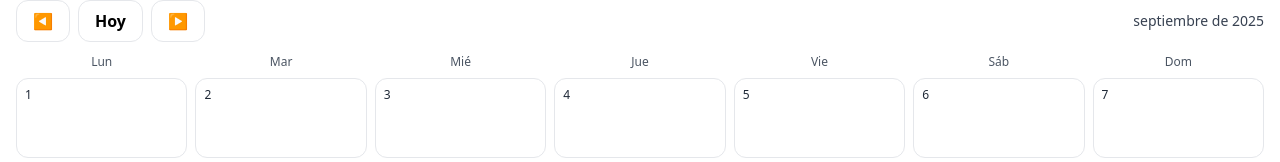
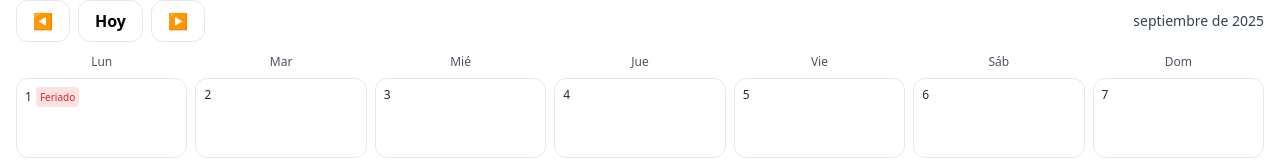
Before and after one commit to rfalcon1/RHH_TEST, a React (Vite) app: page /calendario in a window 1280 px wide. Both pictures are taken after a click on the button "Mes". Shown: the part 163-325 px from the top of the page. Built offline with nearby package versions, Linux system fonts and the light colour scheme.

Commit message:
Add files via upload

```diff
--- a/src/pages/Calendar.jsx
+++ b/src/pages/Calendar.jsx
@@ -1,5 +1,6 @@
 import { useEffect, useState } from 'react'
 import { loadAll } from '../data/api.js'
+import { PR_HOLIDAYS, TZ } from '../utils/holidays-pr.js'
 
 // Helpers
 const toISO = (d)=> d.toISOString().slice(0,10)
@@ -51,7 +52,7 @@ function MonthView({ events, refDate, onPrev, onNext, onToday }){
         const todays = sameDay(d, new Date())
         const evs = map.get(iso)||[]
         return (<div key={i} className={"border rounded-xl p-2 min-h-[80px] "+(inMonth? "bg-white":"bg-gray-50")+" "+(todays? "ring-2 ring-blue-400":"")}>
-          <div className={"text-xs mb-1 "+(inMonth? "text-gray-800":"text-gray-400")}>{d.getDate()}</div>
+          <div className={"text-xs mb-1 flex items-center gap-1 "+(inMonth? "text-gray-800":"text-gray-400")}>{d.getDate()} {PR_HOLIDAYS.has(iso)&& <span className="text-[10px] px-1 py-0.5 rounded bg-red-100 text-red-600">Feriado</span>}</div>
           <div className="space-y-1">
             {evs.slice(0,3).map(e=>(<div key={e.id} className="text-[11px] truncate px-2 py-1 rounded-lg" style={{background:'rgba(14,165,233,.12)', color:'rgb(14,165,233)'}}>{e.title}</div>))}
             {evs.length>3 && <div className="text-[10px] text-gray-500">+{evs.length-3} más</div>}
@@ -80,7 +81,7 @@ function WeekView({ events, refDate, onPrev, onNext, onToday }){
         <button className="btn" onClick={onNext}>▶</button>
       </div>
       <div className="text-sm text-gray-700">
-        {days[0].toLocaleDateString('es-PR',{day:'2-digit',month:'short'})} — {days[6].toLocaleDateString('es-PR',{day:'2-digit',month:'short',year:'numeric'})}
+        {new Intl.DateTimeFormat('es-PR',{timeZone:TZ, day:'2-digit',month:'short'}).format(days[0])} — {new Intl.DateTimeFormat('es-PR',{timeZone:TZ, day:'2-digit',month:'short',year:'numeric'}).format(days[6])}
       </div>
     </div>
     <div className="grid grid-cols-7 gap-2">
--- /dev/null
+++ b/src/utils/holidays-pr.js
@@ -0,0 +1,8 @@
+// Feriados PR (demo) 2025-2026
+export const PR_HOLIDAYS = new Set([
+  '2025-01-01','2025-01-06','2025-01-20','2025-02-17','2025-03-31',
+  '2025-05-26','2025-07-04','2025-09-01','2025-10-13','2025-11-11','2025-11-27','2025-12-25',
+  '2026-01-01','2026-01-06','2026-01-19','2026-02-16','2026-03-30',
+  '2026-05-25','2026-07-03','2026-09-07','2026-10-12','2026-11-11','2026-11-26','2026-12-25'
+])
+export const TZ = 'America/Puerto_Rico'
```
